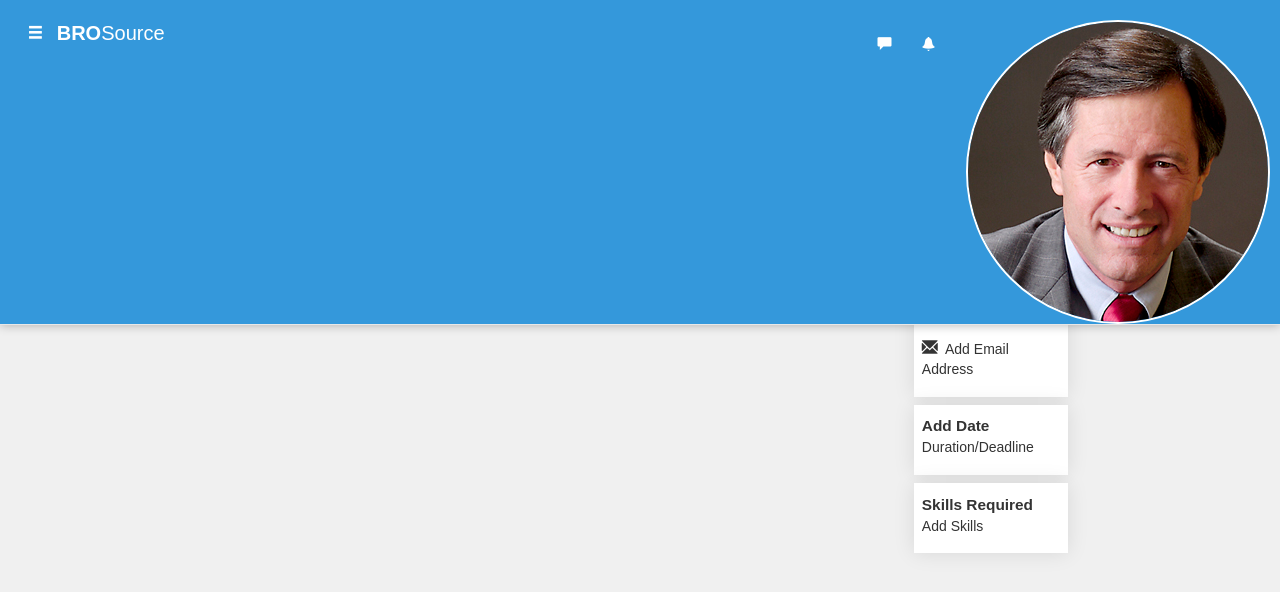
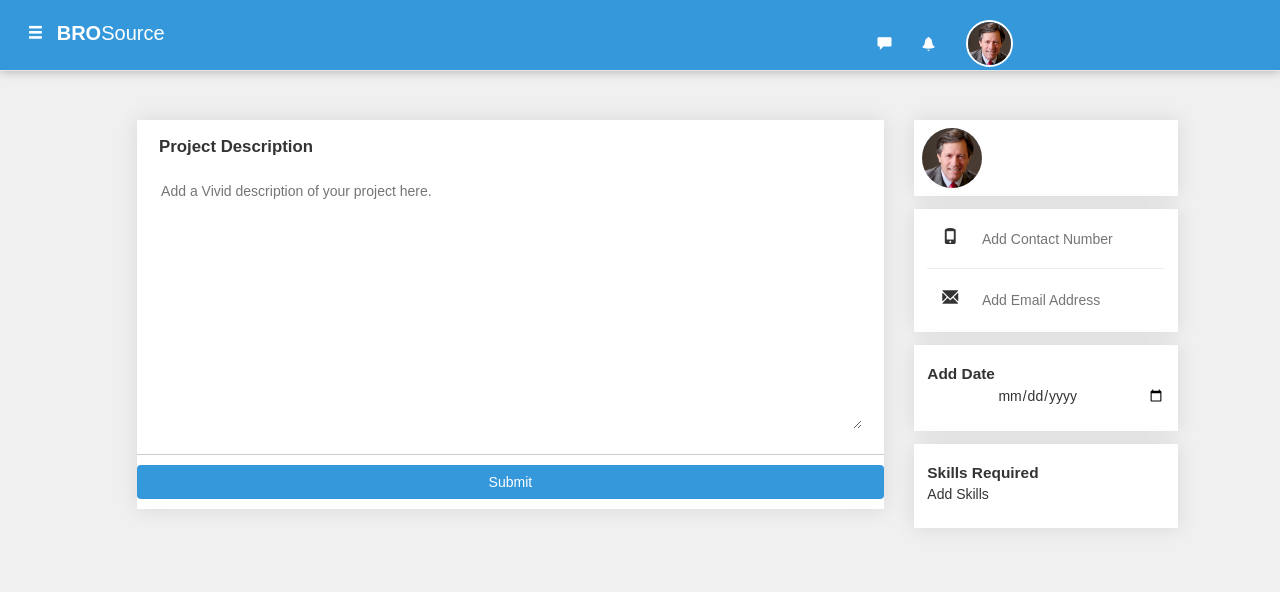
Before and after one commit to gitshubho/BROSource, a Python web app: template templates/add_project.html in a window 1280 px wide. Shown: the top 592 px of the page. Run offline with Jinja, Linux system fonts and the light colour scheme; the template is opened without the code that fills it, so the values that code supplies are empty.

Commit message:
Added text fields and submit button in add_project.html

```diff
--- a/static/css/style.css
+++ b/static/css/style.css
@@ -1281,7 +1281,7 @@ font-size: 275%;
 .profile-other-nav-image
 {
   height:15%;
-  width:auto;
+  width:15%;
   border-radius: 100%;
   margin-right: 10px;
   border: 2px solid white;
@@ -2034,3 +2034,23 @@ font-size: 275%;
   font-weight: bold;
   font-size: 110%;
 }
+
+.add-text{
+  border: 0;
+}
+
+.add-textarea{
+  width: 100%; height: 250px; border: 0;
+}
+
+.custom-button{
+  width: 100%; background: #3498DB; color: #fff; margin-top: 10px; margin-bottom: 10px; transition: all 0.2s;
+}
+
+.custom-button:hover{
+  color: #ccc; transition: all 0.2s;
+}
+
+.add-date{
+  border: 0; width: 100%; text-align: center;
+}
--- a/templates/add_project.html
+++ b/templates/add_project.html
@@ -79,9 +79,11 @@
         <div class="profile-add-banner">
           <div class="profile-add-banner-body">
             <div class="profile-add-banner-body-sections">
-              <p><span class="banner-section-heading">Project Description</span><br><br>Add a vivid description of your project with all the requirements<br>
+              <p><span class="banner-section-heading">Project Description</span><br><br>
+              <textarea class="add-textarea" placeholder="Add a Vivid description of your project here."></textarea>
               </p>
             </div>
+            <input type="button" name="submit" value="Submit" class="btn custom-button">
           </div>
         </div>
         </div>
@@ -112,13 +114,13 @@
           </div>
 
         <div class="profile-add-contact">
-          <p align="left"><span class="glyphicon glyphicon-phone"></span>&nbsp&nbspAdd Contact Number</p>
+          <p align="left"><span class="glyphicon glyphicon-phone col-md-2"></span>&nbsp&nbsp<input type="text" name="add-phone-number" placeholder="Add Contact Number" class="col-md-9 add-text"></p>
           <hr>
-          <p align="left"><span class="glyphicon glyphicon-envelope"></span>&nbsp&nbspAdd Email Address</p>
+          <p align="left"><span class="glyphicon glyphicon-envelope col-md-2"></span>&nbsp&nbsp<input type="text" name="add-email" placeholder="Add Email Address" class="col-md-9 add-text"></p>
         </div>
 
         <div class="profile-add-contact">
-          <p><span>Add Date</span><br>Duration/Deadline</p>
+          <p><span>Add Date</span><br><input type="date" name="add-date" class="add-date"></p>
         </div>
         <div class="profile-add-contact">
           <p><span>Skills Required</span><br>Add Skills</p>
```
